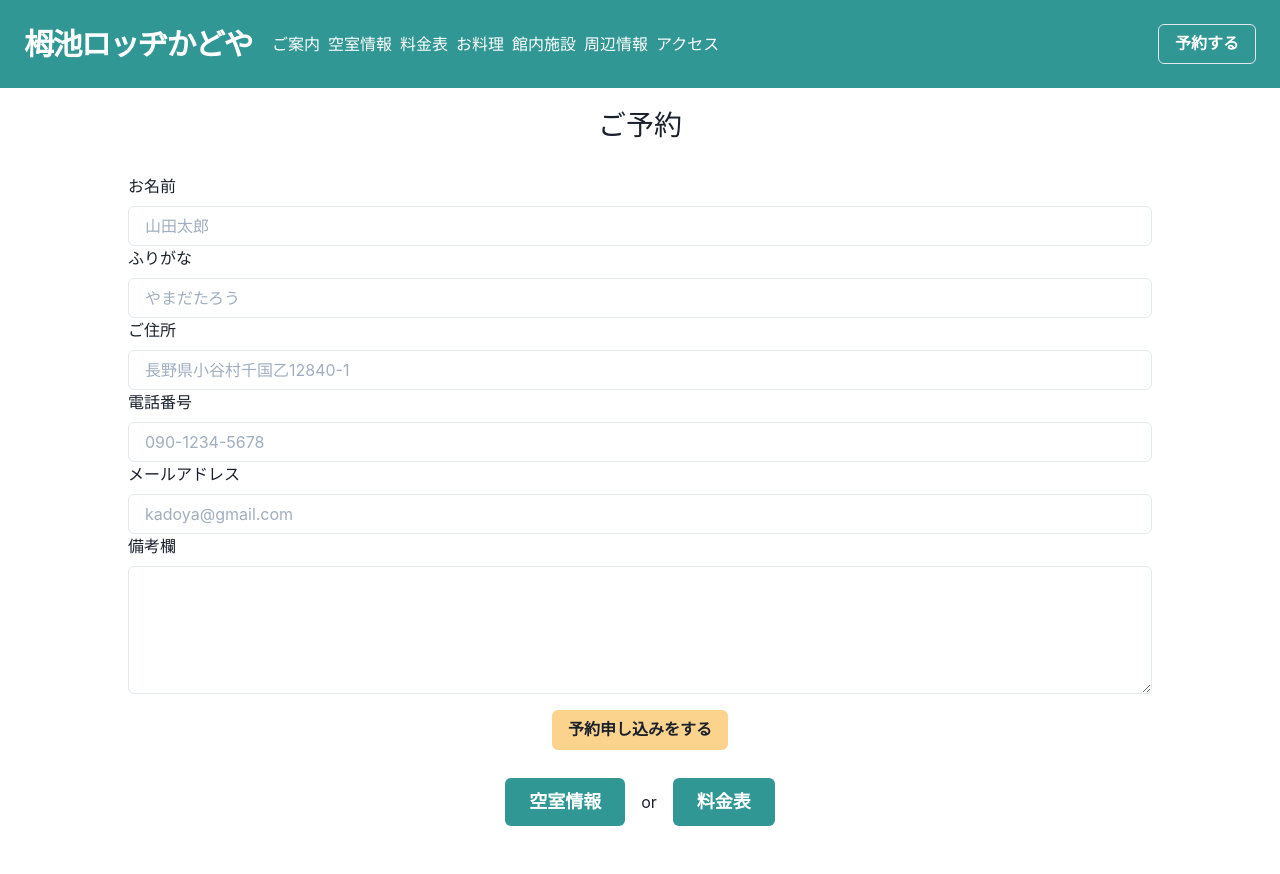
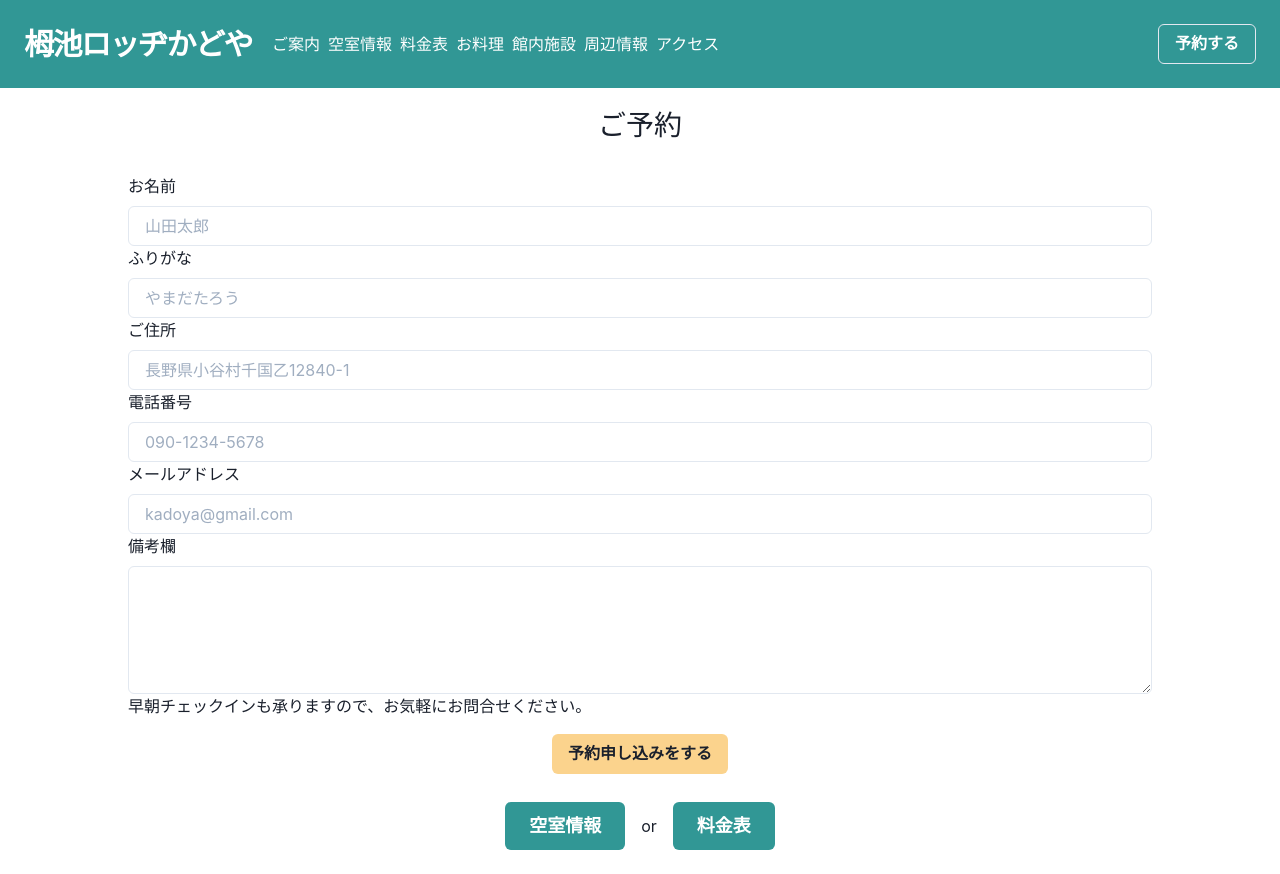
Before and after one commit to tomoki33kurita/lodge-kadoya, a Next.js app in the folder web/: page /reserve in a window 1280 px wide. Before the commit the page ends 850 px from the top, so only its background shows below. Built offline with nearby package versions, Linux system fonts and the light colour scheme.

Commit message:
Added nodemailer

```diff
--- a/web/package.json
+++ b/web/package.json
@@ -14,6 +14,7 @@
     "@emotion/react": "^11.4.1",
     "@emotion/styled": "^11.3.0",
     "@types/axios": "^0.14.0",
+    "@types/nodemailer": "^6.4.7",
     "@types/react-calendar": "^3.9.0",
     "dayjs": "^1.11.7",
     "framer-motion": "^4.1.17",
--- a/web/pages/reserve/index.tsx
+++ b/web/pages/reserve/index.tsx
@@ -75,6 +75,9 @@ const Reserve = () => {
               /> */}
               <FormLabel>備考欄</FormLabel>
               <Textarea id={"remarks"} {...register("remarks")} rows={5} />
+              <Box>
+                早朝チェックインも承りますので、お気軽にお問合せください。
+              </Box>
               <Center my={4}>
                 <Button type={"submit"} bgColor={"orange.200"}>
                   予約申し込みをする
```
Also changed, not shown: 1 other file (tests, documents, lock files or other folders).
